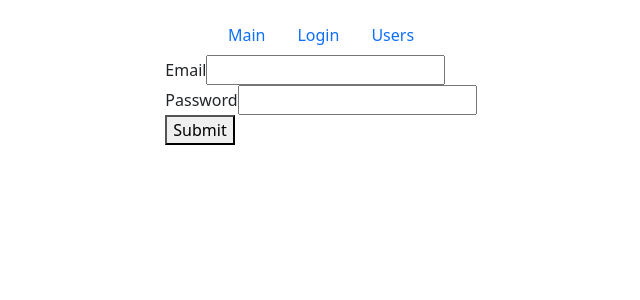
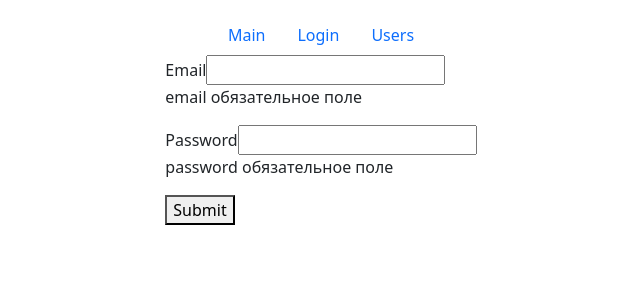
Before and after one commit to MikhailPachkouski/user-table-result, a React (Create React App) app: page /login in a window 1280 px wide. Shown: the top 300 px of the page, without its empty margins (319-959 px from the left). Built offline with nearby package versions, Linux system fonts and the light colour scheme.

Commit message:
started creating validation

```diff
--- a/src/components/TextField.jsx
+++ b/src/components/TextField.jsx
@@ -1,7 +1,7 @@
 import React from "react";
 import PropTypes from "prop-types";
 
-const TextField = ({ label, type, name, value, onChange }) => {
+const TextField = ({ label, type, name, value, onChange, error }) => {
     return (
         <div>
             <label htmlFor={name}>{label}</label>
@@ -12,6 +12,7 @@ const TextField = ({ label, type, name, value, onChange }) => {
                 value={value}
                 onChange={onChange}
             />
+            {error && <p>{error}</p>}
         </div>
     );
 };
@@ -23,7 +24,8 @@ TextField.propTypes = {
     type: PropTypes.string,
     name: PropTypes.string,
     value: PropTypes.string,
-    onChange: PropTypes.func
+    onChange: PropTypes.func,
+    error: PropTypes.string
 };
 
 export default TextField;
--- a/src/layouts/Login.jsx
+++ b/src/layouts/Login.jsx
@@ -1,14 +1,40 @@
-import React, { useState } from "react";
+import React, { useEffect, useState } from "react";
 import TextField from "../components/TextField";
 
 const Login = () => {
     const [data, setData] = useState({ email: "", password: "" });
+    const [errors, setErrors] = useState({});
     const handleChange = ({ target }) => {
         setData((prev) => ({ ...prev, [target.name]: target.value }));
     };
+    const validatorConfig = {
+        email: {
+            isRequired: {
+                message: "Электронная поста обязательна для заполнения"
+            }
+        },
+        password: {
+            isRequired: { message: "Пароль обязателен для заполнения" }
+        }
+    };
     const handleSubmit = (e) => {
         e.preventDefault();
+        const isValid = validate();
+        if (!isValid) return;
         console.log(data);
+    };
+    useEffect(() => {
+        validate();
+    }, [data]);
+    const validate = () => {
+        const errors = {};
+        for (const fieldForm in data) {
+            if (data[fieldForm].trim() === "") {
+                errors[fieldForm] = `${fieldForm} обязательное поле`;
+            }
+        }
+        setErrors(errors);
+        return Object.keys(errors).length === 0;
     };
     return (
         <form onSubmit={handleSubmit}>
@@ -17,6 +43,7 @@ const Login = () => {
                 name="email"
                 value={data.email}
                 onChange={handleChange}
+                error={errors.email}
             />
             <TextField
                 label="Password"
@@ -24,8 +51,9 @@ const Login = () => {
                 name="password"
                 value={data.password}
                 onChange={handleChange}
+                error={errors.password}
             />
-            <button>Submit</button>
+            <button type="submit">Submit</button>
         </form>
     );
 };
--- /dev/null
+++ b/src/utils/validator.js
@@ -0,0 +1,5 @@
+export function validator(data, config) {
+	for (const fieldName in data) {
+
+	}
+}
```
